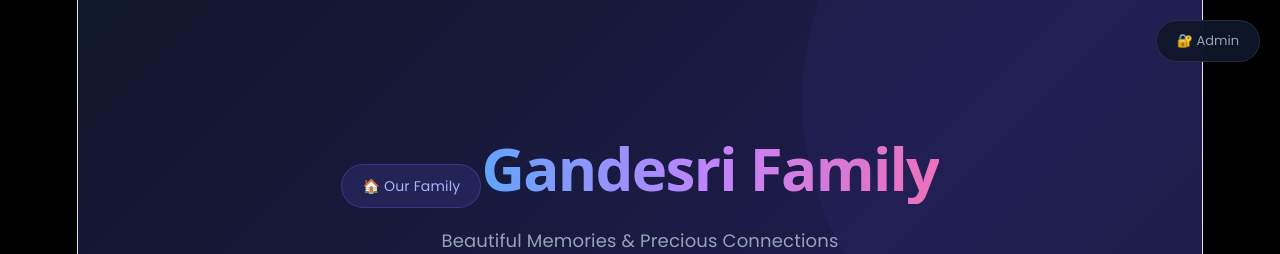
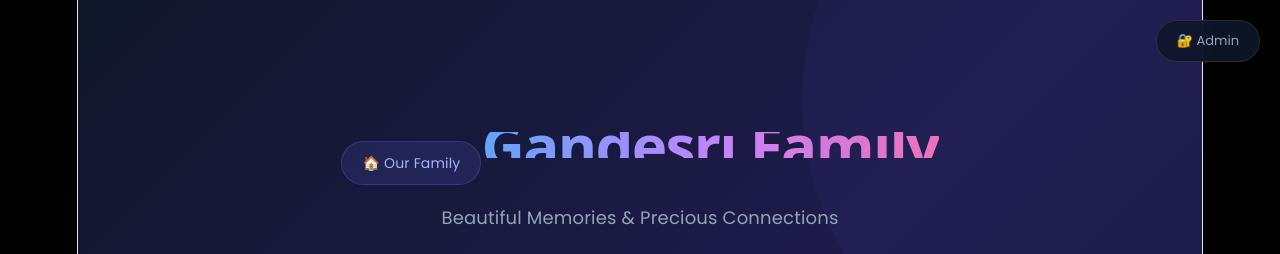
Before and after one commit to SaikumarGandesri06/my-first-web, a React (Vite) app: page /family in a window 1280 px wide. Shown: the top 254 px of the page. Built offline with nearby package versions, Linux system fonts and the light colour scheme; no server answers.

Commit message:
Fix comment formatting for line height in CSS
Adjusted line height comment formatting.

```diff
--- a/src/Pages/FamilysPage.css
+++ b/src/Pages/FamilysPage.css
@@ -263,7 +263,7 @@
   -webkit-background-clip: text;
   -webkit-text-fill-color: transparent;
   margin-bottom: 15px;
-    line-height: 1.2;          /* Add breathing space */
+       /* Add breathing space */
   display: inline-block;     /* Prevent clipping in block context */
   overflow: visible;
 }
```
